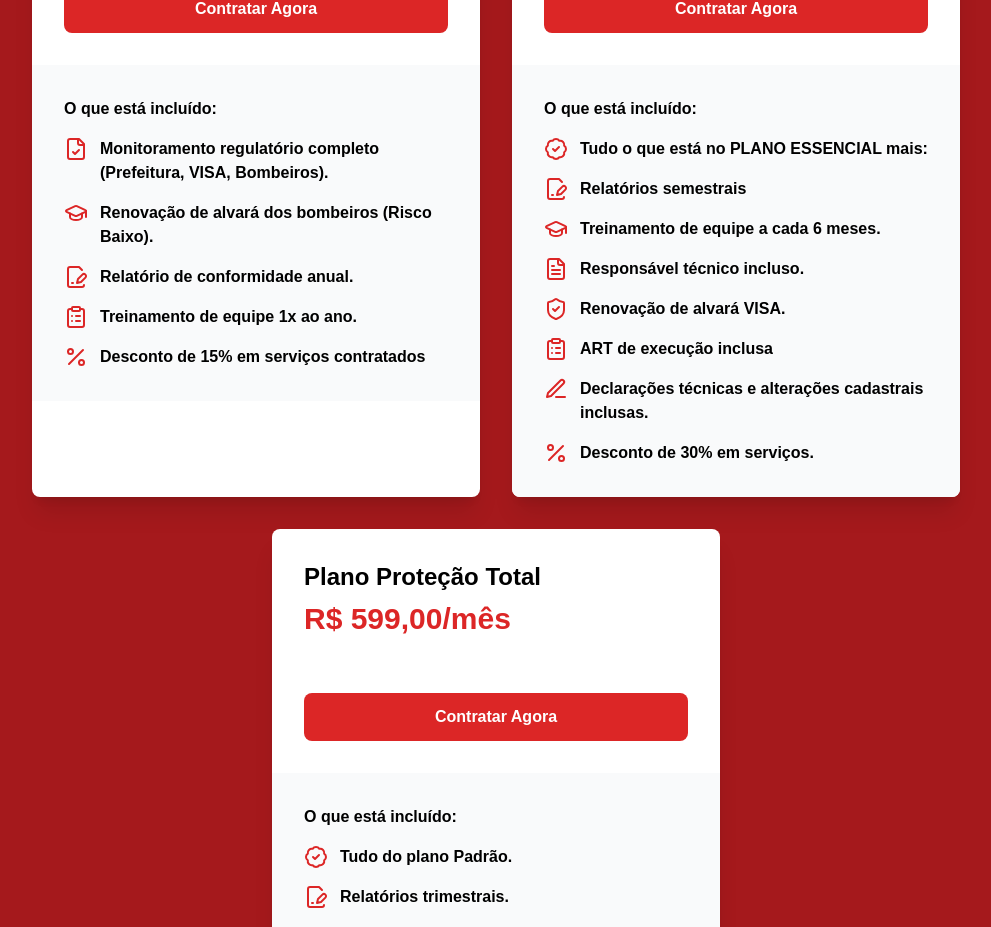
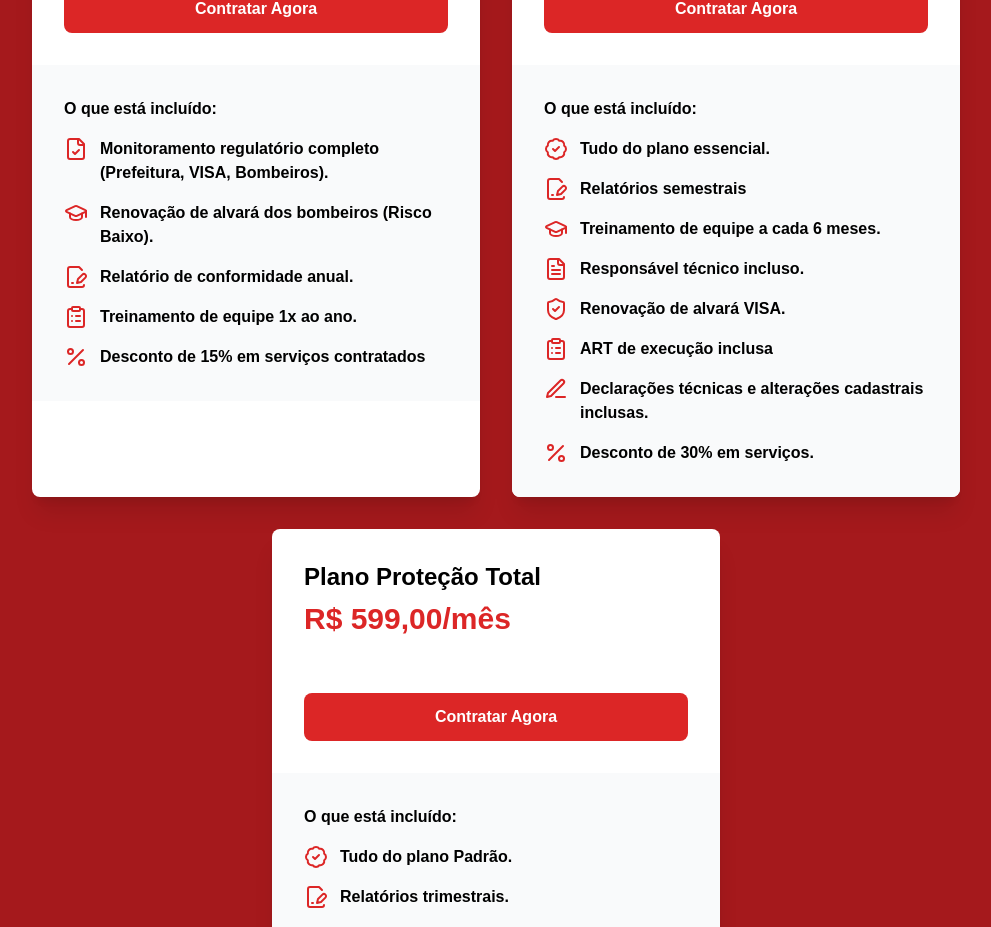
Before and after one commit to JoaoLuiz92/ProprinsulNew, a React (Vite) app: page /plans in a window 1280 px wide. Shown: the part 975-1902 px from the top of the page, without its empty margins (144-1135 px from the left). Built offline with nearby package versions, Linux system fonts and the light colour scheme; a web font is replaced by a local one.

Commit message:
detalhe plano ajustado

```diff
--- a/src/Plans.tsx
+++ b/src/Plans.tsx
@@ -62,7 +62,7 @@ function Plans() {
       features: [
         {
           icon: BadgeCheck,
-          title: "Tudo o que está no PLANO ESSENCIAL mais:",
+          title: "Tudo do plano essencial.",
         },
         {
           icon: FileSignature,
```
